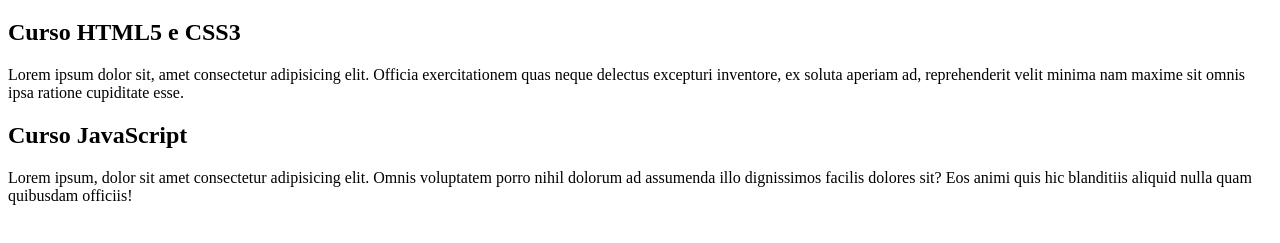
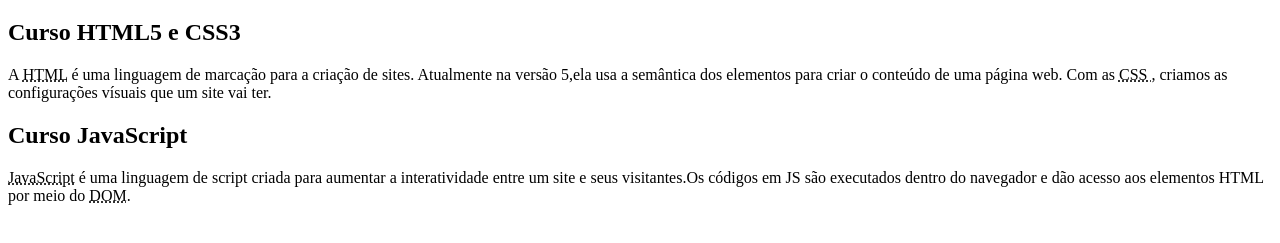
Before and after one commit to Wilfabricio/Projeto-site002, a plain HTML site: page index.html in a window 1280 px wide. Shown: the part 61-304 px from the top of the page. Drawn offline with Linux system fonts and the light colour scheme.

Commit message:
tirei o lorem

```diff
--- a/index.html
+++ b/index.html
@@ -12,11 +12,11 @@
         </header>
         <article>
             <h2>Curso HTML5 e CSS3</h2>
-            <p>Lorem ipsum dolor sit, amet consectetur adipisicing elit. Officia exercitationem quas neque delectus excepturi inventore, ex soluta aperiam ad, reprehenderit velit minima nam maxime sit omnis ipsa ratione cupiditate esse.</p>
+            <p>A <abbr title="HyperText Markup Language">HTML</abbr> é uma linguagem de marcação para a criação de sites. Atualmente na versão 5,ela usa a semântica dos elementos para criar o conteúdo de uma página web. Com as <abbr title="cascading style sheets">CSS </abbr>, criamos as configurações vísuais que um site vai ter.</p>
         </article>
         <article>
             <h2>Curso JavaScript</h2>
-            <p>Lorem ipsum, dolor sit amet consectetur adipisicing elit. Omnis voluptatem porro nihil dolorum ad assumenda illo dignissimos facilis dolores sit? Eos animi quis hic blanditiis aliquid nulla quam quibusdam officiis!</p>
+            <p><abbr title="JavaScript">JavaScript</abbr> é uma linguagem de script criada para aumentar a interatividade entre um site e seus visitantes.Os códigos em JS são executados dentro do navegador e dão acesso aos elementos HTML por meio do <abbr title="document object model">DOM</abbr>.</p>
         </article>
     </main>
 </body>
```
